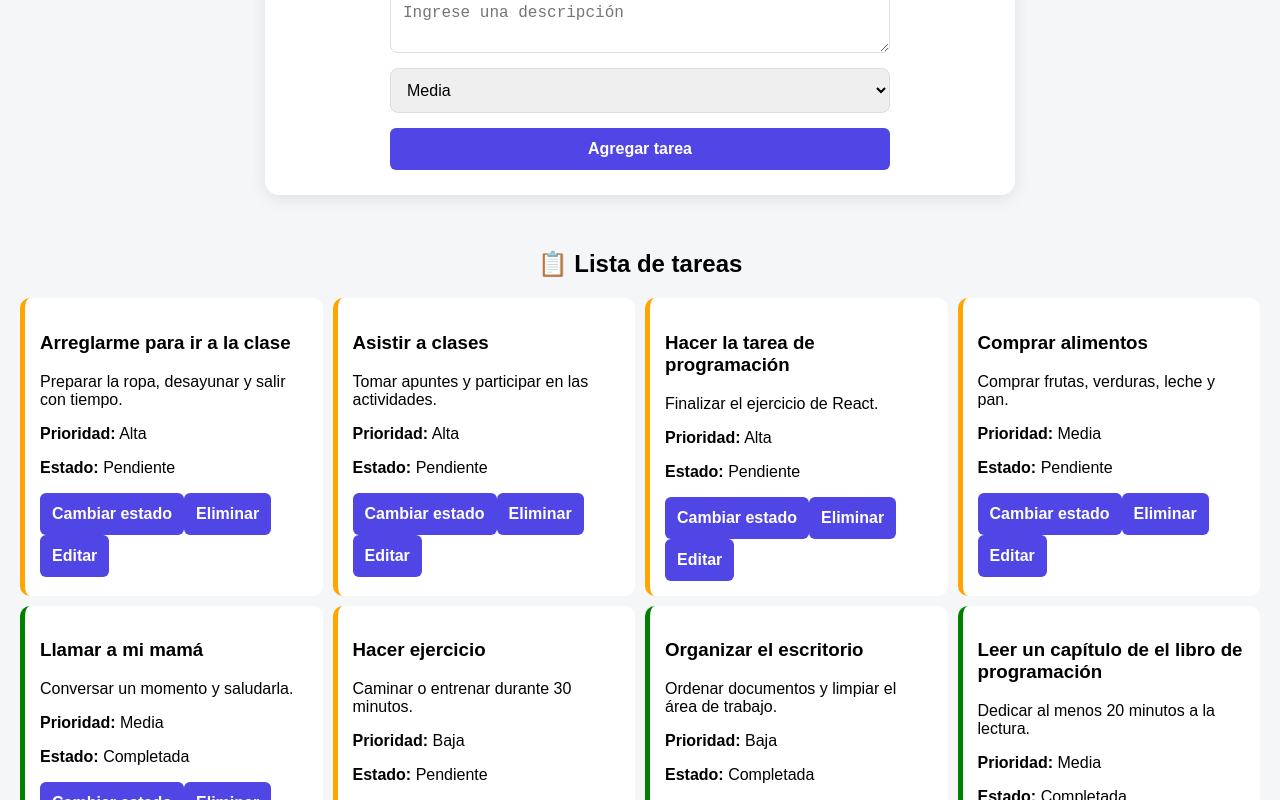
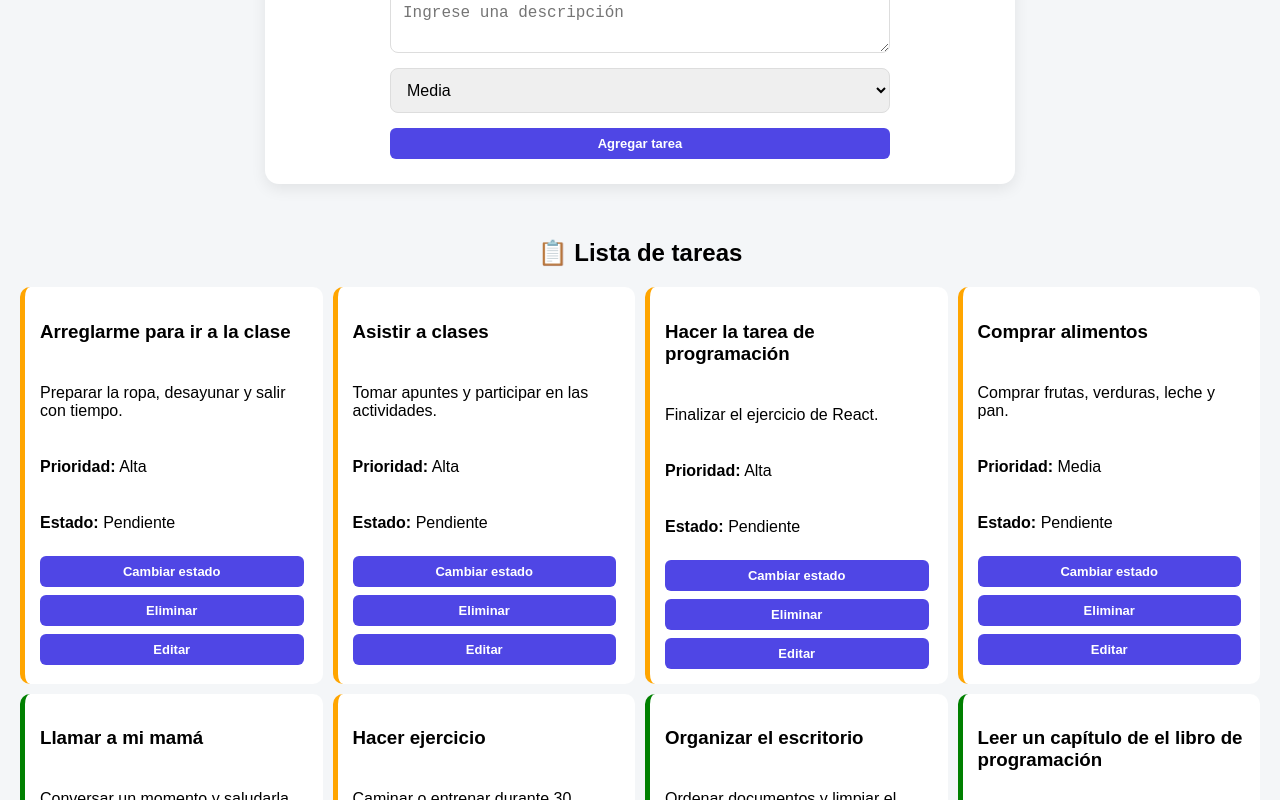
Before and after one commit to katherine-vasquez/react-task-manager, a React (Vite) app: page / in a window 1280 px wide. Shown: the part 560-1360 px from the top of the page. Built offline with nearby package versions, Linux system fonts and the light colour scheme.

Commit message:
UI fix: improved button sizing, layout and card controls

```diff
--- a/src/App.css
+++ b/src/App.css
@@ -19,7 +19,7 @@ h2 {
   margin-bottom: 10px;
 }
 
-/* FIX IMPORTANTE: títulos dentro de grid */
+/* FIX: título dentro del grid */
 .grid > h2 {
   grid-column: 1 / -1;
   text-align: center;
@@ -77,8 +77,8 @@ select {
 /* ========================= */
 
 button {
-  padding: 12px;
-  font-size: 16px;
+  padding: 8px 10px;
+  font-size: 13px;
   font-weight: bold;
   cursor: pointer;
   color: white;
@@ -90,23 +90,23 @@ button {
 
 button:hover {
   opacity: 0.85;
-  transform: scale(1.02);
+  transform: scale(1.03);
 }
 
 /* ========================= */
-/* BOTONES POR ACCIÓN */
+/* BOTONES POR ACCIÓN (COLORES VIVOS) */
 /* ========================= */
 
 .btn-add {
-  background: #22c55e; /* verde */
+  background: #22c55e; /* verde vivo */
 }
 
 .btn-delete {
-  background: #ef4444; /* rojo */
+  background: #ef4444; /* rojo vivo */
 }
 
 .btn-edit {
-  background: #f59e0b; /* amarillo */
+  background: #f59e0b; /* amarillo vivo */
 }
 
 /* ========================= */
@@ -126,10 +126,25 @@ button:hover {
   border-radius: 10px;
   border-left: 5px solid gray;
   transition: 0.2s;
+
+  /* FIX IMPORTANTE: mejor control interno */
+  display: flex;
+  flex-direction: column;
+  gap: 6px;
 }
 
 .card:hover {
   transform: translateY(-3px);
+}
+
+/* ========================= */
+/* BOTONES DENTRO DE CARDS (EVITA QUE SE MONTE TODO) */
+/* ========================= */
+
+.card button {
+  width: auto;
+  margin: 2px 4px 0 0;
+  display: inline-block;
 }
 
 /* ========================= */
```
